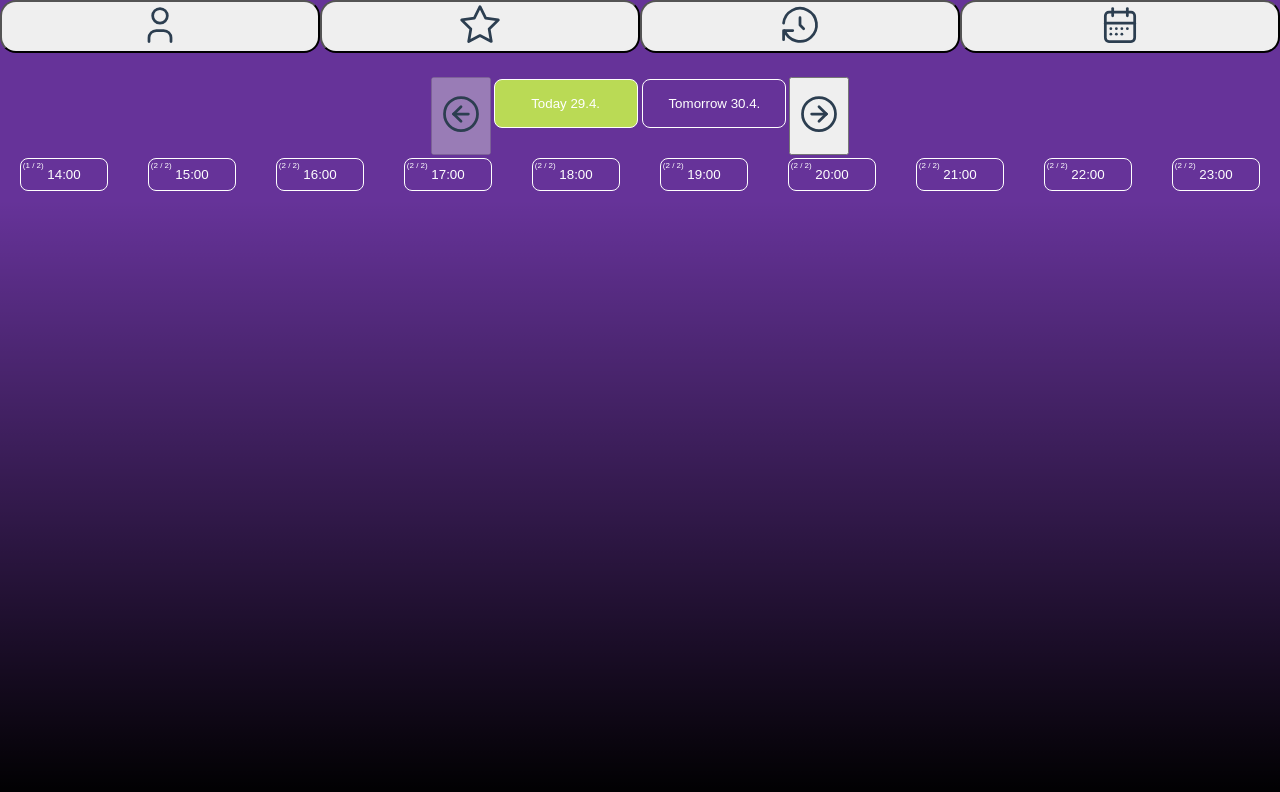
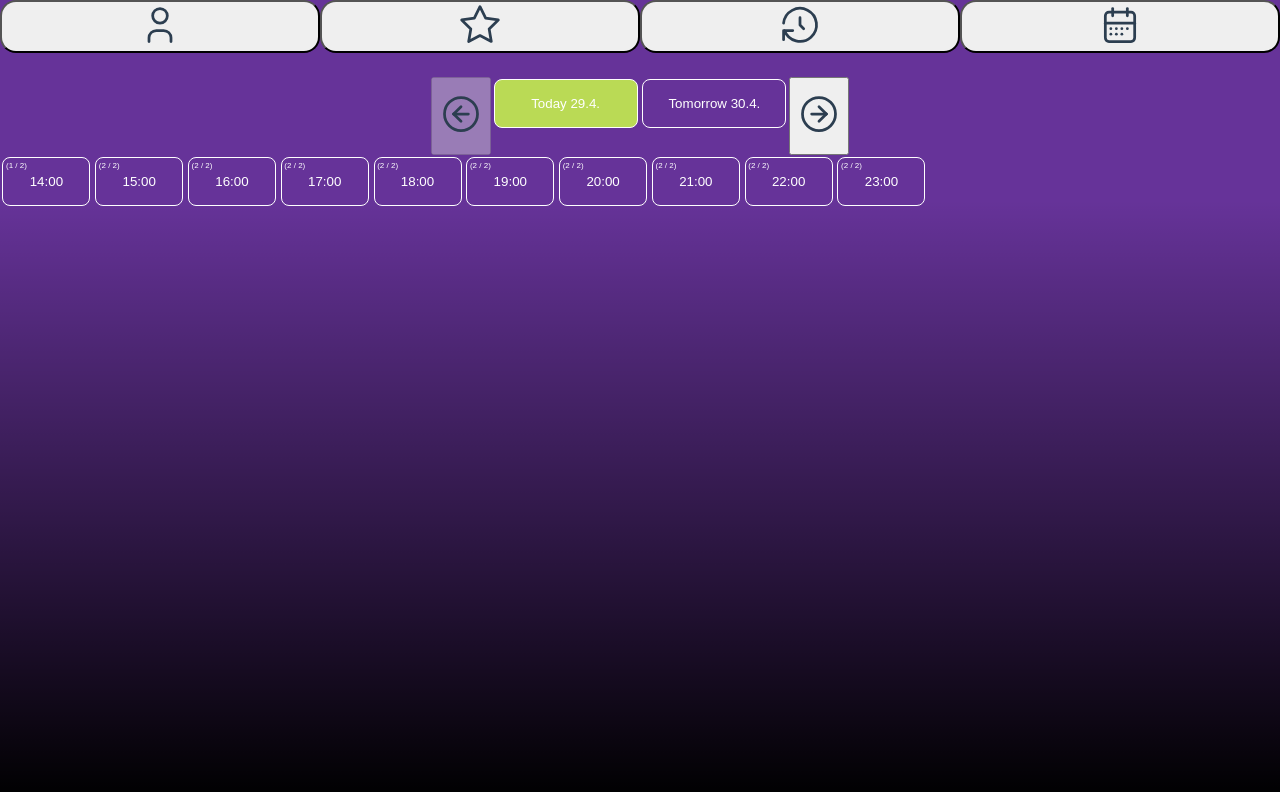
Before and after one commit to fusatytata/Booking-calendar, a React (Create React App) app: page / in a window 1280 px wide. Shown: the top 792 px of the page. Built offline with nearby package versions, Linux system fonts and the light colour scheme.

Commit message:
styling for DayTimeButtons added

```diff
--- a/src/DayTimeButton.css
+++ b/src/DayTimeButton.css
@@ -1,8 +1,5 @@
 .DayTimeButton {
-    margin: auto;
-    flex-wrap: wrap;
     position: relative;
-
 }
 
 .DayTimeButton-Button {
@@ -12,11 +9,12 @@
     border-radius: 0.5rem;
     border: 1px solid #fff;
 
-    padding: 0.5rem 1rem;
-    margin: 0.2rem;
+    padding: 1rem;
+    margin: 0.15rem;
 }
 
-.DayTimeButton-Capacity {   /* Toto je špatný název, všecko v DayTimeButtonu se musí jmenovat DayTimeButton-něco) */
+.DayTimeButton-Capacity {
+    /* Toto je špatný název, všecko v DayTimeButtonu se musí jmenovat DayTimeButton-něco) */
     font-size: 0.5rem;
 
     position: absolute;
```
Also changed, not shown: src/DecreaseButton.css (added).
